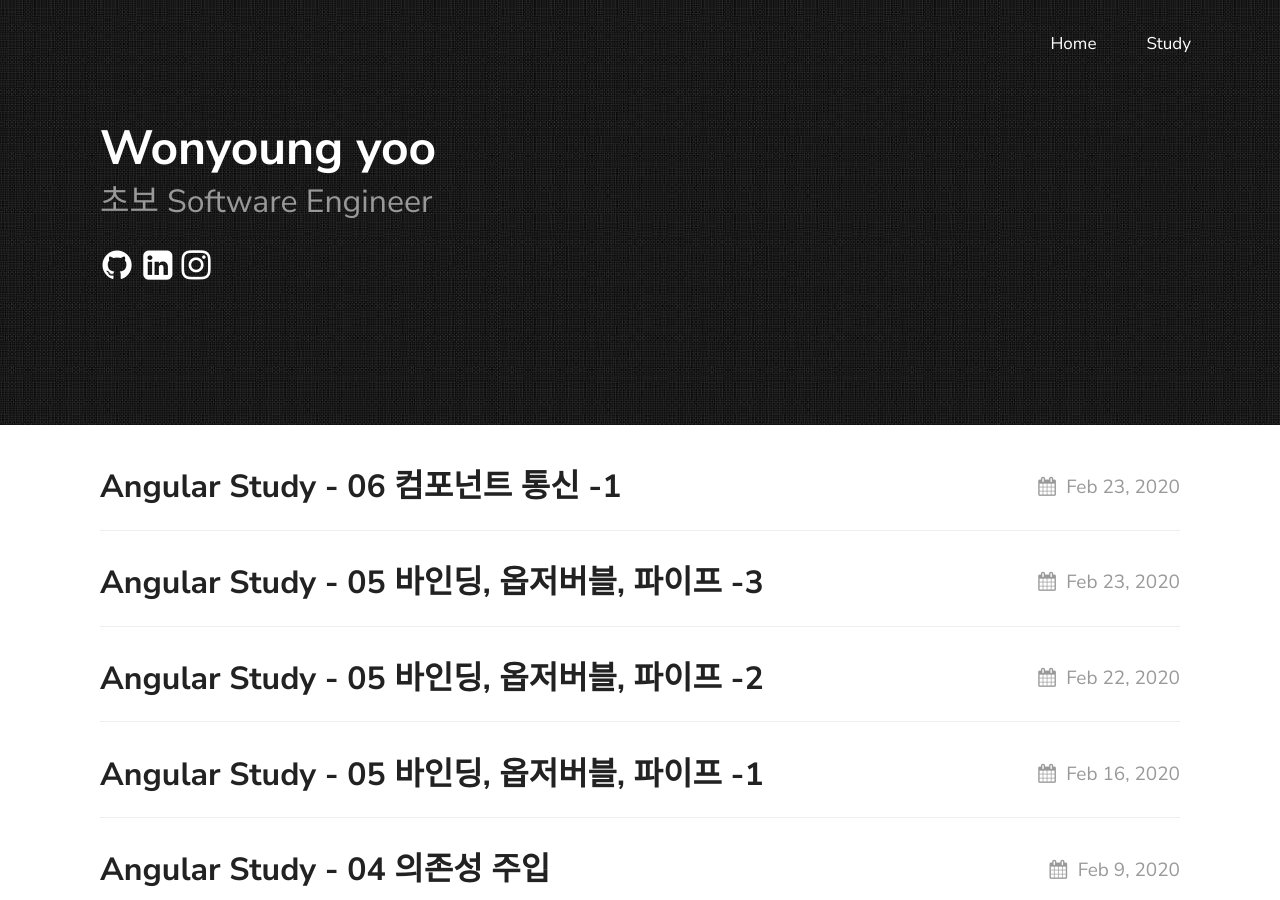
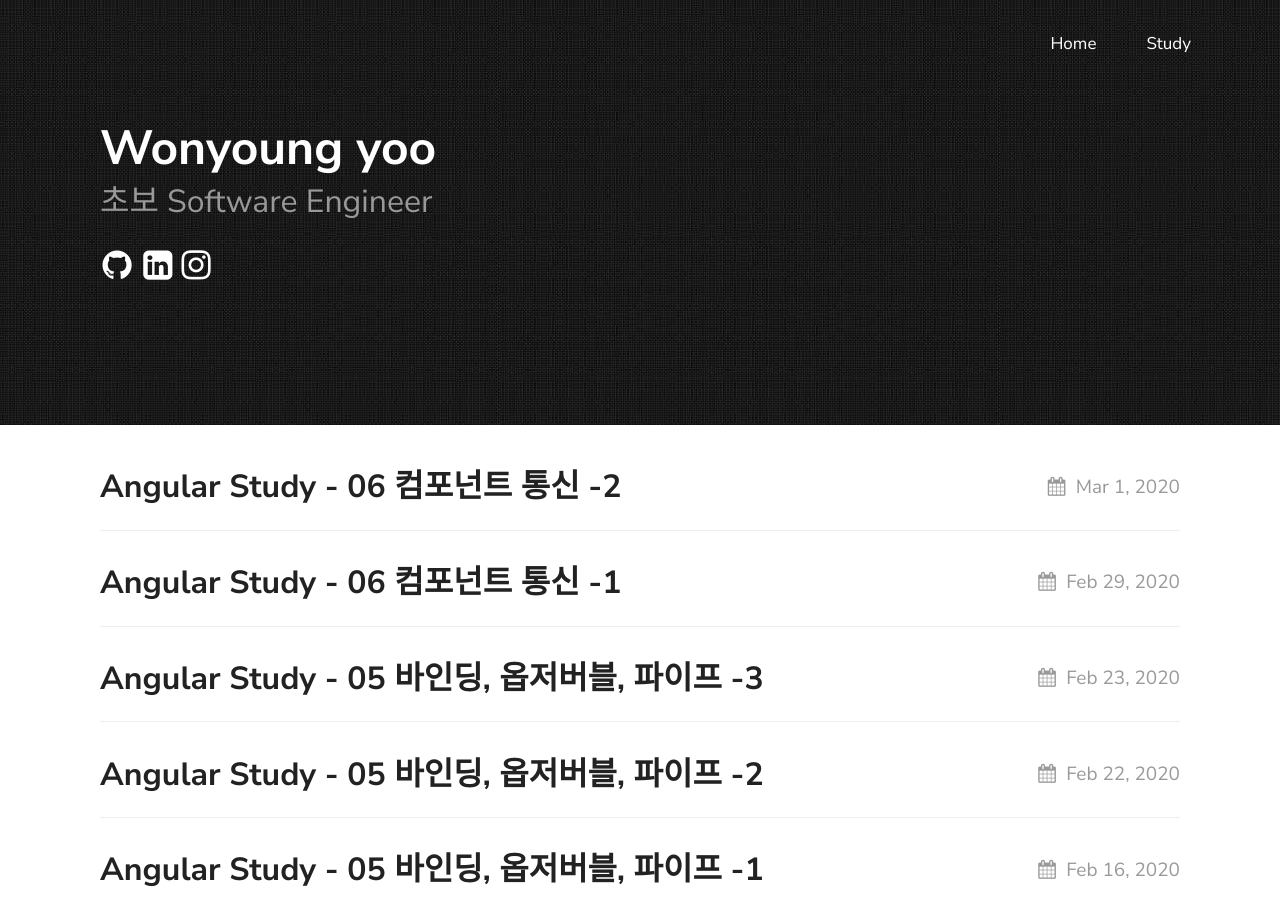
Before and after one commit to yoowonyoung/yoowonyoung.github.io, a Jekyll site: the page built from index.md, in a window 1280 px wide and 900 px high. Built offline with Jekyll 4.4.1, drawn with Linux system fonts in a browser that asks for light colours; some of the changed lines change nothing that is shown.

Commit message:
angular 12

````diff
--- a/_posts/2020-02-01-Angular & TypeScript.md
+++ b/_posts/2020-02-01-Angular & TypeScript.md
@@ -21,6 +21,7 @@ permalink: '/AngularAndTypeScript'
 - [5장 바인딩, 옵저버블, 파이프 2번째](https://yoowonyoung.github.io/posts/Angular-09/)
 - [5장 바인딩, 옵저버블, 파이프 3번째](https://yoowonyoung.github.io/posts/Angular-10/)
 - [6장 컴포넌트 통신 1번째](https://yoowonyoung.github.io/posts/Angular-11/)
+- [6장 컴포넌트 통신 2번째](https://yoowonyoung.github.io/posts/Angular-12/)
 
 # TypeScript Posts
 
--- a/_posts/2020-02-23-Angular-11.md
+++ b/_posts/2020-02-29-Angular-11.md
@@ -2,7 +2,7 @@
 layout: post
 title: "Angular Study - 06 컴포넌트 통신 -1"
 description: 6장 컴포넌트 통신 1번째
-date: 2020-02-23 21:13:00 +09:00
+date: 2020-02-29 21:13:00 +09:00
 categories: Angular Study
 ---
 
--- /dev/null
+++ b/_posts/2020-03-01-Angular-12.md
@@ -0,0 +1,153 @@
+---
+layout: post
+title: "Angular Study - 06 컴포넌트 통신 -2"
+description: 6장 컴포넌트 통신 2번째
+date: 2020-03-01 10:47:00 +09:00
+categories: Angular Study
+---
+
+
+
+
+# 컴포넌트 통신
+
+## 컴포넌트 생명주기
+
+- Amgualr 컴포넌트는 생명주기를 거치는 동안 많은 이벤트가 발생한다
+- 컴포넌트가 생성되면 Angular 변화 감지기가 컴포넌트를 모니터링하기 시작하고, 컴포넌트가 초기화 되고, DOM에 추가되고, 사용자가 볼 수 있게 랜더링 되며, 컴포넌트 내부의 상태값이나 프로퍼티가 변하면 UI를 다시 랜더링 하고, 컴포넌트가 종료된다
+- 이러한 생명 주기 마다 다양한 콜백 함수들이 존재 한다 ( constructor(), ngOnChanges(), DoCheck(), ngOnInit(), ngAfterContentInit(),  ... )
+- 컴포넌트의 생성자 함수는 컴포넌트가 생성될 때 한번만 실행 되며, 컴포넌트의 프로퍼티는 아직 이 단계에서는 초기화 되지 않는다
+- 컴포넌트의 생명 주기를 가로채서 원하는 동작을 하려면, Angular가 제공하는 다음과 같은 함수들을 사용 하면 된다
+	* ngOnChanges() : 부모 컴포넌트에서 자식 컴포넌트의 입력 프로퍼티로 바인딩 된 값이 변경 되거나, 프로퍼티 값이 초기화 될 때 실행되고, 컴포넌트에 입력 프로퍼티가 없으면 실행 되지 않는다
+	* ngOnInit() : 프로퍼티 값을 초기화 하려고 ngOnChanges()가 처음 실행 된 이후에 실행된다. 컴포넌트 생성자 함수에서 변수들을 초기화 한다고 해도, 생성자 함수가 실행되는 시점에는 컴포넌트 프로퍼티들이 아직 생성되지 않지만, ngOnInit()이 실행되는 시점은 컴포넌트 프로퍼티들이 생성되어 초기화 된 이후이다
+	* ngAfterContentInit(): ngContent() 디렉티브를 사용해서 자식 컴포넌트에 HTML 조각들 전달하면, 자식 컴포넌트가 초기화 된 이후에 실행 된다
+	* ngAfterContentChecked(): ngContent() 디렉티브를 사용해서 부모로 부터 HTML 조각을 받은 직후에 자식 컴포넌트쪽에서 실행 된다. ngContent()에 바인딩된 항목이 있으면 이 항목의 값이 변경된 경우에도 실행 된다
+	* ngAfterViewInit(): 컴포넌트 템플릿의 바인딩이 완료된 후에 실행 된다. 부모 컴포넌트가 먼저 초기화 되고 그 다음 자식 컴포넌트가 초기화 되기 때문에, 이 함수는 자식 컴포넌트들이 모두 준비된 이후에 실행 된다
+	* ngAfterViewChecked(): 컴포넌트 템플릿에 바인딩된 값이 변경되면 실행된다. 이 함수는 컴포넌트 내부나 외부에서 발생한 변경사항을 반영하기 위해 여러번 호출 될 수 있다
+
+### ngOnChanges() 함수 사용하기
+- 먼저 ngOnChanges()가 언제 실행되고 언제 실행되지 않는지에 대해서 이해하기 위해 뮤터블과 이뮤터블 객체에 대해 알아야 한다
+	* 뮤터블 : JavaScript의 문자열이 뮤터블에 해당하며, 메모리에 생성되어 절대 변경되지 않는다. 미리 만든 문자열에 값을 변경 한다고 하더라도, 문자열이 수정되는 것이 아니라 새로운 문자열이 생성되어 해당 변수에 할당된다
+	* 이뮤터블 : JavaScript의 객체가 뮤터블이고, 메모리의 어떤 위치에 인스턴스가 생성되어 있다가 프로퍼티가 변경되면 이 객체의 프로퍼티 값이 직접 변경된다
+
+```javascript
+import { platformBrowserDynamic } from '@angular/platform-browser-dynamic';
+import { NgModule, Component, Input, OnChanges, SimpleChange, enableProdMode } from '@angular/core';
+import { BrowserModule } from '@angular/platform-browser';
+import { FormsModule } from '@angular/forms';
+
+interface IChanges { //값읋 저장할 객체의 형식을 정의. 이 인터페이스는 ngOnChanges에서 사용 하였고, 객체의 키는 문자열 타입이며, 값의 변화를 확인하기 위해 Angular에서 제공하는 SimpleChanges 클래스를 사용 한다
+	[key : string] : SimpleChange
+};
+
+@Component({
+	selector : 'child',
+	styles : ['.child { background : lightgreen; }'],
+	template : `{% raw %}
+		<div class="child">
+			<h2>Child</h2>
+			<div>Greeting : {{ greeting }}</div>
+			<div>User name : {{ user.name }}</div>
+			<div>Message : <input [(ngModel)]="message"></div>
+		</div>
+		{% endraw %}
+	`
+})
+class ChildComponent implements OnChanges {
+	@Input() greeting : string; //AppComponent에서 데이터를 받기 위해 ChildComponent에 입력 프로퍼티를 지정한다
+	@Input() user : { name : string };
+	message : string = 'Initial message'; //message 프로퍼티에는 @Input 어노테이션을 지정하지 않았기 때문에, 이 값이 변경되어도 ngOnCHanges()가 실행되지 않는다
+
+	ngOnChanges (changes : IChanges) { //입력 프로퍼티의 값이 변경되면 ngOnChanges 함수가 실행
+		console.log(JSON.stringify(changes, null, 2));
+	}
+}
+@Component({
+	selector : 'app',
+	styles : ['.parent { background : lightblue; }'],
+	template : `
+		<div class="parent">
+			<h2>Parent</h2>
+			<div>Greeting : <input type="text" [value]="greeting" // 부모 컴포넌트는 greeting과 user.name의 값을 수정하고 이벤트로 전달한다. 이 이벤트는 입력 필드에 키를 입력하면 발생 한다
+				(input)="greeting=$event.target.value"></div>
+			<div>User name : <input type="text" [value]="user.name" //부모 컴포넌트의 greeting과 user는 자식 컴포넌트의 입력 프로퍼티로 바인딩 된다
+				(input)="user.name=$event.target.value"></div>
+			<child [greeting]="greeting" [user]="user"></child>
+		</div>
+	`
+})
+class AppComponent {
+	greeting : string = 'Hello';
+	user : { name : string } = { name : 'John' };
+}
+
+enableProdMode(); //Angular 운영모드 활성화
+
+@NgModule({
+	imports : [BrowserModule, FormsModule],
+	declarations : [AppComponent, ChildComponent],
+	bootstrap : [AppComponent]
+})
+class AppModule {}
+
+platformBrowserDynamic().bootstrapModule(AppModule);
+```
+
+## 변화 감지기 동작 원리
+- Angular의 변화 감지기는 Zone(zone.js) 라이브러리를 사용해서 구현 되었으며, 컴포넌트 프로퍼티 값과 UI의 상태를 동기화 하기 위해 만들어졌다
+- 브라우저에서 사용자가 버튼을 클릭 하거나 서버에서 데이터를 받는 경우, setTimeout() 함수로 스크립트가 실행 될떄와 같이 비동기 이벤트가 발생하면 변화 감지 동작이 시작된다
+- 변화 감지 사이클이 시작되면 컴포넌트 템블릿에 바인딩 된 값을 모두 검사하며, 컴포넌트 프로퍼티의 값이 바뀌었으면 바인딩된 표현식을 다시 실행하고 화면을 갱신한다
+- 변화 감지 정책은 Default와 onPush가 있는데, 모든 컴포넌트가 기본값인 Default를 사용하면 컴포넌트 트리 전체를 돌면서 컴포넌트가 변경 되었는지 검사하지만, 자식 컴포넌트에서 onPush를 사용하면 자식컴포넌트부터 그 아래 계층은 컴포넌트가 변경되었는지 검사하지 않고, 부모컴포넌트에서 자식 컴포넌트에 바인딩한 프로퍼티가 변경되었다면 자식 컴포넌트 까지만 검사한다
+
+## 자식 컴포넌트의 API 직접 실행하기
+
+```javascript
+import { platformBrowserDynamic } from '@angular/platform-browser-dynamic';
+import { NgModule, Component, ViewChild, AfterViewInit } from '@angular/core';
+import { BrowserModule } from '@angular/platform-browser';
+
+@Component({
+	selector : 'child',
+	template : `<h3>Child</h3>`
+})
+class ChildComponent {
+	greet (name) {
+		console.log(`Hello from ${name}.`);
+	}
+}
+
+@Component({
+	selector : 'app',
+	template : `
+		<h1>Parent</h1>
+		<child #child1></child>
+		<child #child2></child>
+		<button (click)="child2.greet('Child 2')">Invoke greet() on child 2</button> //부모 컴포넌트의 템플릿에서 바로 접근
+	`
+})
+class AppComponent implements AfterViewInit {
+	@ViewChild('child1') // 자식 컴포넌트를 가리키기 위해 사용하는 어노테이션
+	firstChild : ChildComponent;
+
+	ngAfterViewInit () {
+		this.firstChild.greet('Child 1'); //자식 컴포넌트의 API를 직접 싱행
+	}
+}
+
+@NgModule({
+	imports : [BrowserModule],
+	declarations : [AppComponent, ChildComponent],
+	bootstrap : [AppComponent]
+})
+class AppModule {}
+
+platformBrowserDynamic().bootstrapModule(AppModule);
+```
+
+## 정리
+- 부모 컴포넌트와 자식 컴포넌트는 직접 연결하는것을 피하고 입력 프로퍼티와 출력 프로퍼티로 데이터를 주고받아야 한다
+- 컴포넌트는 출력 프로퍼티를 통해 이벤트를 발생 시킬 수 있고, 이벤트를 받는 컴포넌트는 전달된 이벤트 객체에 담긴 정보를 활용 할 수 있다
+- 부모 자식 관계가 아닌 컴포넌트 끼리는 중개자 패턴을 사용해서 데이터를 주고 받을수 있다
+- 부모 컴포넌트는 자식 컴포넌트가 실행되는 시점에 템플릿 조각을 전달 할 수 있다
+- 컴포넌트의 생명주기를 가로채서 원하는 동작을 할 수 있다
+- 컴포넌트 변화 감지 정책을 onPush로 지정 하면, 변화 감지기의 대상에서 이 컴포넌트를 제외 할 수 있다
````
